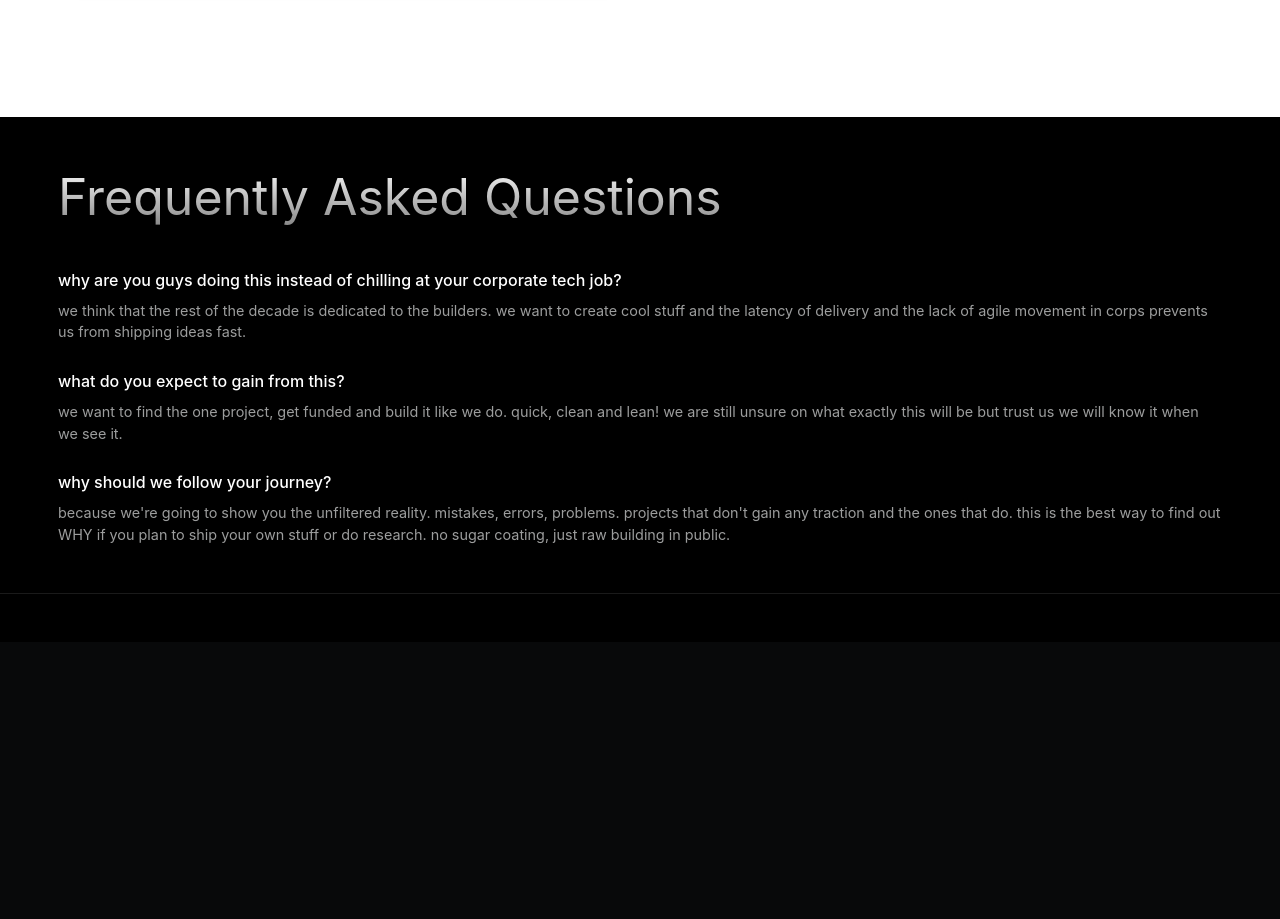
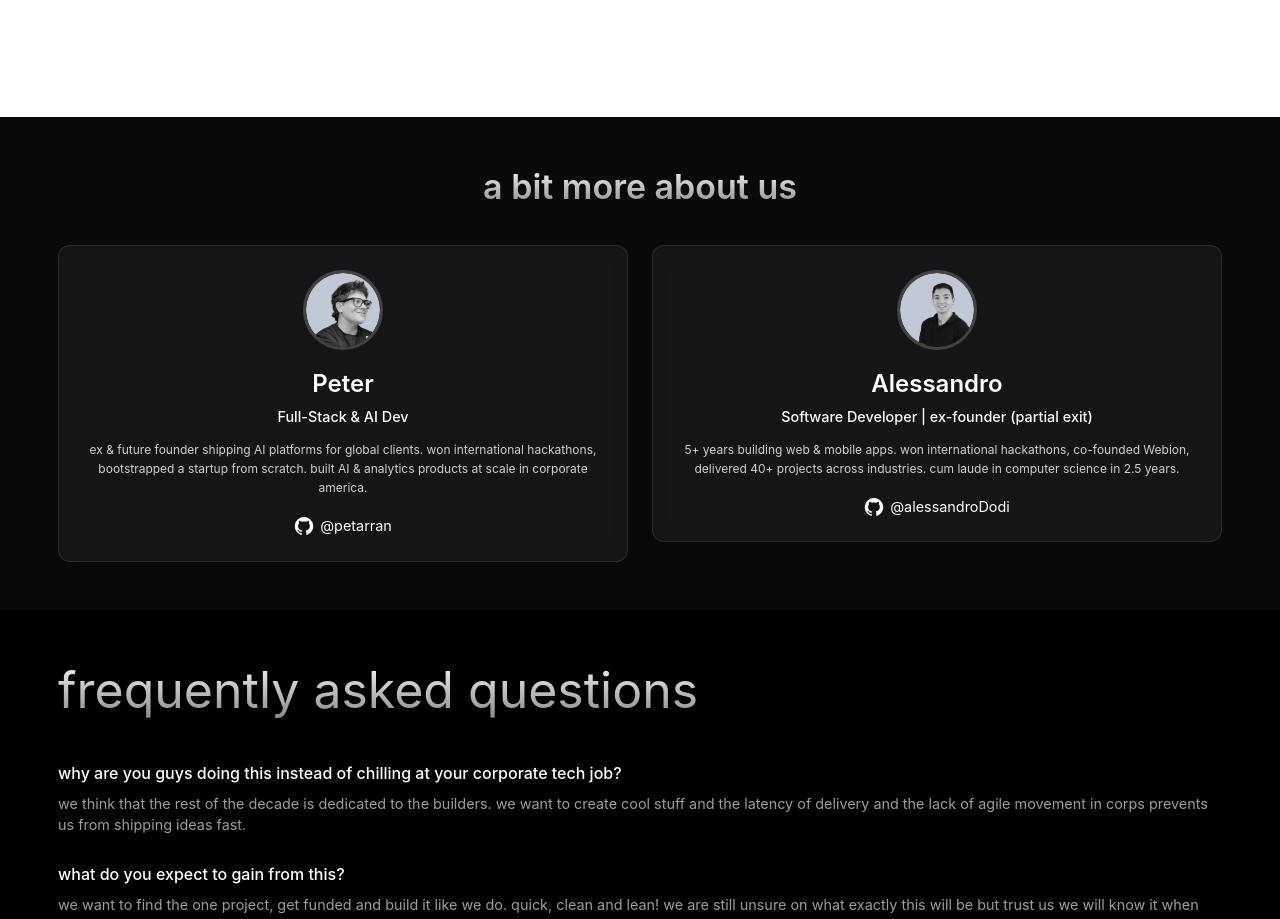
Before and after one commit to AlessandroDodi/journeytotheone, a Next.js app: page / in a window 1280 px wide. Shown: the part 3208-4127 px from the top of the page. Before the commit the page ends 3850 px from the top, so only its background shows below. Built offline with nearby package versions, Linux system fonts and the light colour scheme; what @mui/material-nextjs would draw is missing.

Commit message:
feat: added IC section, fixed eslint

```diff
--- a/src/app/page.tsx
+++ b/src/app/page.tsx
@@ -3,6 +3,7 @@ import FAQHome from "@/components/home/FAQHome";
 import MainLayout from "@/components/layout/MainLayout";
 import TextRevealSection from "@/components/home/TextRevealSection";
 import ProjectsSection from "@/components/projects/ProjectsSection";
+import TeamSection from "@/components/home/TeamSection";
 import WhoWeAre from "@/components/home/WhoWeAre";
 
 export default function Home() {
@@ -12,6 +13,7 @@ export default function Home() {
       <TextRevealSection />
       <WhoWeAre />
       <ProjectsSection />
+      <TeamSection />
       <FAQHome />
     </MainLayout>
   );
--- a/src/components/home/FAQ.tsx
+++ b/src/components/home/FAQ.tsx
@@ -15,7 +15,7 @@ const FAQ = ({ items }: FAQProps) => {
       <Container maxWidth="lg">
         <Stack spacing={6}>
           <Typography variant="h2" mb={2}>
-            Frequently Asked Questions
+            frequently asked questions
           </Typography>
 
           <Stack spacing={4}>
--- /dev/null
+++ b/src/components/home/TeamSection.tsx
@@ -0,0 +1,171 @@
+"use client";
+
+import { Box, Typography, Avatar, Link, Container } from "@mui/material";
+import { motion } from "framer-motion";
+import { GitHub } from "@mui/icons-material";
+
+interface TeamMember {
+  name: string;
+  role: string;
+  description: string;
+  github: string;
+  avatar: string;
+}
+
+const teamMembers: TeamMember[] = [
+  {
+    name: "Peter",
+    role: "Full-Stack & AI Dev",
+    description: "ex & future founder shipping AI platforms for global clients. won international hackathons, bootstrapped a startup from scratch. built AI & analytics products at scale in corporate america.",
+    github: "petarran",
+    avatar: "/avatar/peter.avif"
+  },
+  {
+    name: "Alessandro",
+    role: "Software Developer | ex-founder (partial exit)",
+    description: "5+ years building web & mobile apps. won international hackathons, co-founded Webion, delivered 40+ projects across industries. cum laude in computer science in 2.5 years.",
+    github: "alessandroDodi",
+    avatar: "/avatar/ale.avif"
+  }
+];
+
+const TeamSection = () => {
+  return (
+    <Container maxWidth="lg" sx={{ py: 8 }}>
+      <motion.div
+        initial={{ opacity: 0, y: 30 }}
+        whileInView={{ opacity: 1, y: 0 }}
+        transition={{ duration: 0.6 }}
+        viewport={{ once: true }}
+      >
+        <Typography
+          variant="h3"
+          component="h2"
+          textAlign="center"
+          color="white"
+          sx={{ mb: 6, fontWeight: 600 }}
+        >
+          a bit more about us
+        </Typography>
+
+        <Box
+          sx={{
+            display: "grid",
+            gridTemplateColumns: { xs: "1fr", md: "1fr 1fr" },
+            gap: 4,
+            mt: 4
+          }}
+        >
+          {teamMembers.map((member, index) => (
+            <motion.div
+              key={member.name}
+              initial={{ opacity: 0, y: 20 }}
+              whileInView={{ opacity: 1, y: 0 }}
+              transition={{ duration: 0.5, delay: index * 0.2 }}
+              viewport={{ once: true }}
+            >
+              <Box
+                sx={{
+                  display: "flex",
+                  flexDirection: "column",
+                  alignItems: "center",
+                  textAlign: "center",
+                  p: 4,
+                  borderRadius: 3,
+                  background: "rgba(255, 255, 255, 0.05)",
+                  backdropFilter: "blur(10px)",
+                  border: "1px solid rgba(255, 255, 255, 0.1)",
+                  transition: "all 0.3s ease",
+                  "&:hover": {
+                    background: "rgba(255, 255, 255, 0.08)",
+                    border: "1px solid rgba(255, 255, 255, 0.2)",
+                    transform: "translateY(-4px)"
+                  }
+                }}
+              >
+                <Avatar
+                  src={member.avatar}
+                  alt={member.name}
+                  sx={{
+                    width: 80,
+                    height: 80,
+                    mb: 3,
+                    border: "3px solid rgba(255, 255, 255, 0.2)"
+                  }}
+                />
+
+                <Typography
+                  variant="h5"
+                  component="h3"
+                  color="white"
+                  sx={{ mb: 1, fontWeight: 600 }}
+                >
+                  {member.name}
+                </Typography>
+
+                <Typography
+                  variant="body1"
+                  color="primary.main"
+                  sx={{ mb: 2, fontWeight: 500 }}
+                >
+                  {member.role}
+                </Typography>
+
+                <Typography
+                  variant="body2"
+                  color="rgba(255, 255, 255, 0.8)"
+                  sx={{ mb: 3, lineHeight: 1.6 }}
+                >
+                  {member.description}
+                </Typography>
+
+                <Link
+                  href={`https://github.com/${member.github}`}
+                  target="_blank"
+                  rel="noopener noreferrer"
+                  sx={{
+                    display: "flex",
+                    alignItems: "center",
+                    gap: 1,
+                    color: "primary.main",
+                    textDecoration: "none",
+                    transition: "all 0.2s ease",
+                    "&:hover": {
+                      color: "primary.light",
+                      transform: "translateY(-1px)"
+                    }
+                  }}
+                >
+                  <GitHub sx={{ fontSize: 20 }} />
+                  <span>@{member.github}</span>
+                </Link>
+
+                {member.name === "Ale" && (
+                  <Link
+                    href="https://dodi.framer.website/"
+                    target="_blank"
+                    rel="noopener noreferrer"
+                    sx={{
+                      mt: 2,
+                      color: "rgba(255, 255, 255, 0.7)",
+                      textDecoration: "none",
+                      fontSize: "0.875rem",
+                      transition: "color 0.2s ease",
+                      "&:hover": {
+                        color: "white"
+                      }
+                    }}
+                  >
+                    Personal Website →
+                  </Link>
+                )}
+              </Box>
+            </motion.div>
+          ))}
+        </Box>
+      </motion.div>
+    </Container>
+  );
+};
+
+export default TeamSection;
--- a/src/components/layout/Footer.tsx
+++ b/src/components/layout/Footer.tsx
@@ -1,5 +1,4 @@
-import { Box, Container, Stack, Link } from "@mui/material";
-import NextLink from "next/link";
+import { Box, Container, Stack } from "@mui/material";
 
 const Footer = () => {
   return (
```
Also changed, not shown: public/avatar/ale.avif (added), public/avatar/peter.avif (added).
